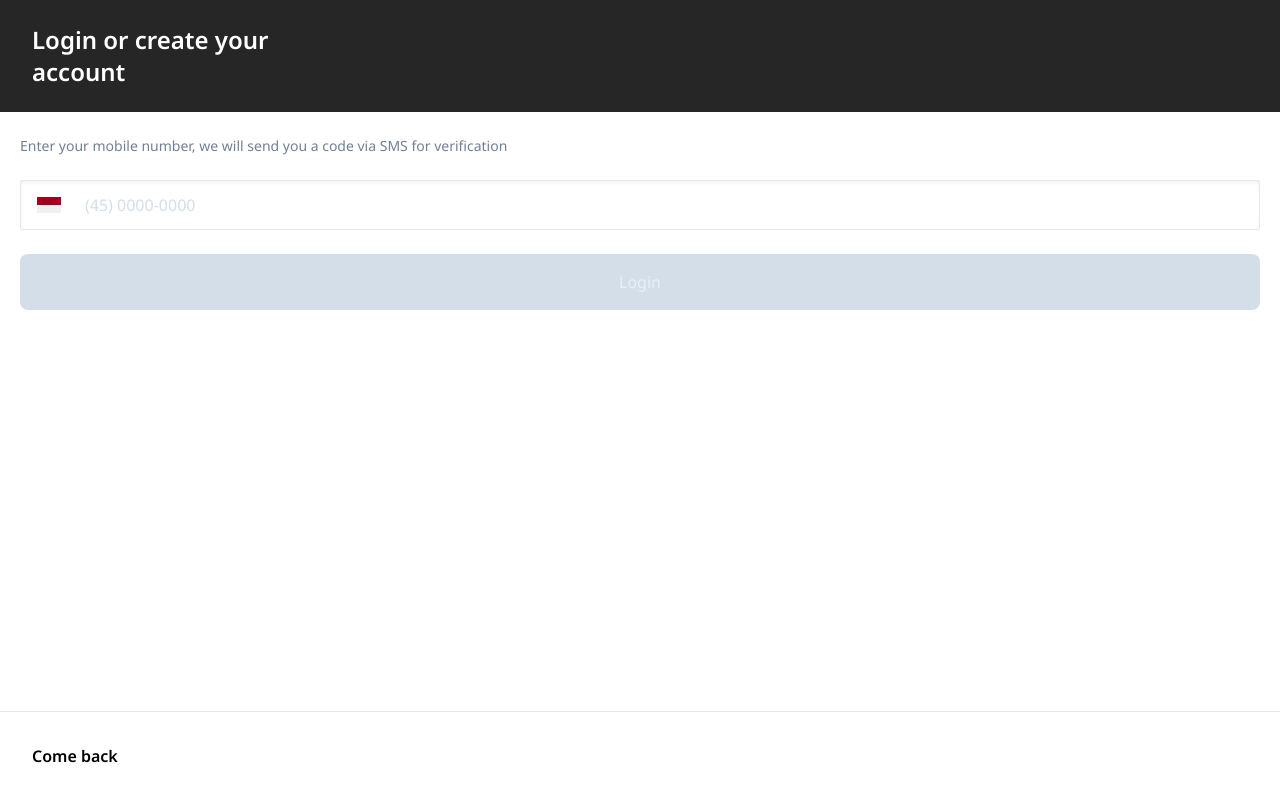
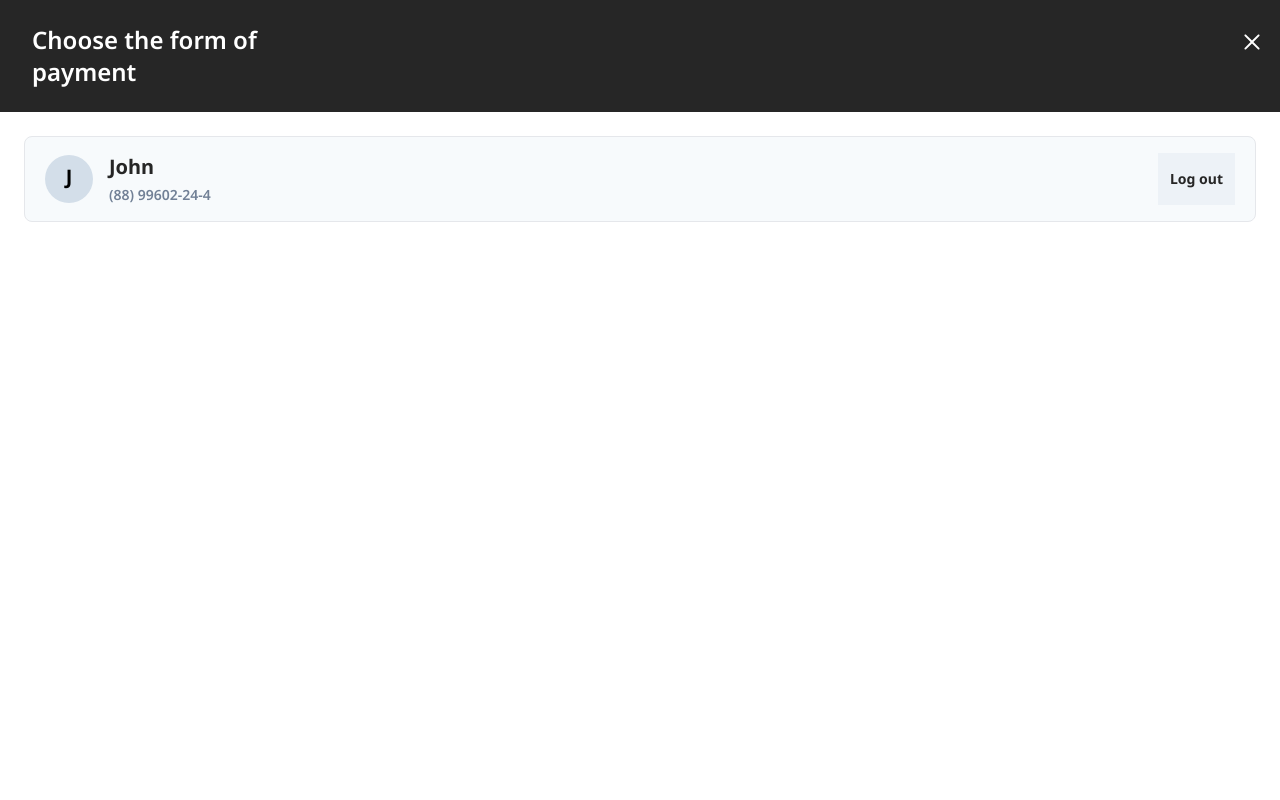
Before and after one commit to ahmarammar/acarra-web-panel, a React (Vite) app: page / in a window 1280 px wide. Built offline with nearby package versions, Linux system fonts and the light colour scheme; a web font is replaced by a local one.

Commit message:
Updated the PaymentForm page in the application

```diff
--- a/src/App.jsx
+++ b/src/App.jsx
@@ -1,10 +1,10 @@
 import React from 'react'
-import Auth from './components/Auth'
+import PaymentForm from './components/PaymentForm'
 
 const App = () => {
   return (
     <>
-      <Auth />
+      <PaymentForm />
     </>
   )
 }
--- /dev/null
+++ b/src/components/PaymentForm.jsx
@@ -0,0 +1,49 @@
+import React from 'react'
+import cross from "../assets/images/close.svg"
+
+const FormMain = ({children}) => {
+  return(
+    <div className='bg-white p-6'>
+      {children}
+    </div>
+  )
+}
+
+const UserInfo = () => {
+  return(
+    <div className='bg-grayish-white border rounded-lg py-4 px-5 flex justify-between'>
+      <div className='flex items-center gap-4'>
+        <div className='flex items-center justify-center h-12 w-12 rounded-full bg-grayish-blue'>
+          <span className='mb-1 font-bold text-xl'>J</span>
+        </div>
+        <div className='flex flex-col gap-1'>
+          <p className='font-bold text-xl text-text-color'>John</p>
+          <span className='font-semibold text-sm text-[#718096]'>(88) 99602-24-4</span>
+        </div>
+      </div>
+      <button className='bg-btn-gray text-text-color font-bold text-sm py-4 px-3'>Log out</button>
+    </div>
+  )
+}
+
+const PaymentFormHeader = () => {
+  return (
+    <header className='min-h-[7rem] w-full pt-6 pb-5 pl-8 pr-9 bg-header-bg text-white '>
+      <h2 className='max-w-xs text-2xl font-semibold'>Choose the form of payment</h2>
+      <button className='absolute right-5 top-[2.1rem]' onClick={() => setShowModal(false)}><img src={cross} alt="" className='h-4' /></button>
+    </header>
+  )
+}
+
+const PaymentForm = () => {
+  return (
+    <>
+      <PaymentFormHeader />
+      <FormMain>
+        <UserInfo />
+      </FormMain>
+    </>
+  )
+}
+
+export default PaymentForm
--- a/tailwind.config.js
+++ b/tailwind.config.js
@@ -11,7 +11,9 @@ export default {
         "btn-gray": "#EDF2F7",
         "paid-check": "#51BC6D",
         "onetime-check": "#EEEEEE",
-        "grayish-white": "#D3DEE9",
+        "grayish-blue": "#D3DEE9",
+        "grayish-white": "#F7FAFC",
+        "grayish-black": "#718096",
         "header-bg": "#262626",
         "text-color": "#262626",
         "unpaid-check": "#FF705C",
```
Also changed, not shown: src/assets/images/close.svg.
